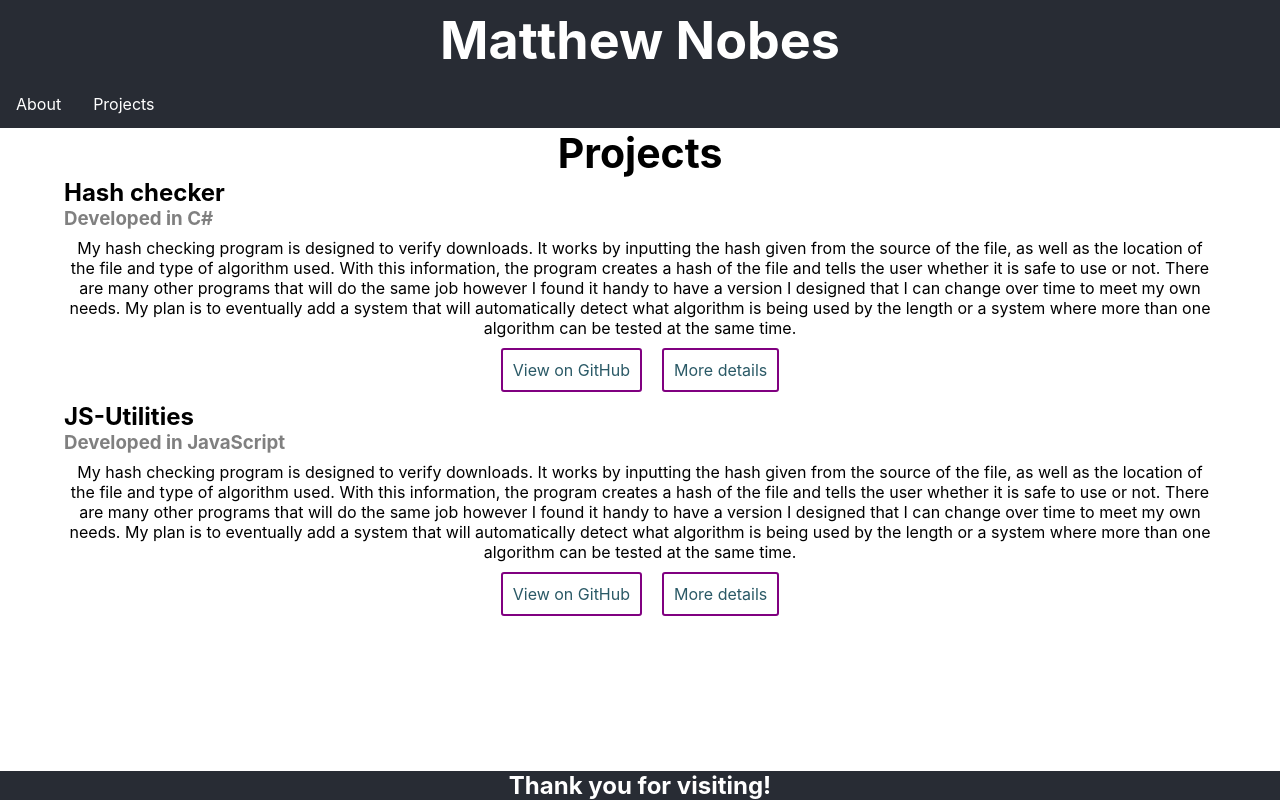
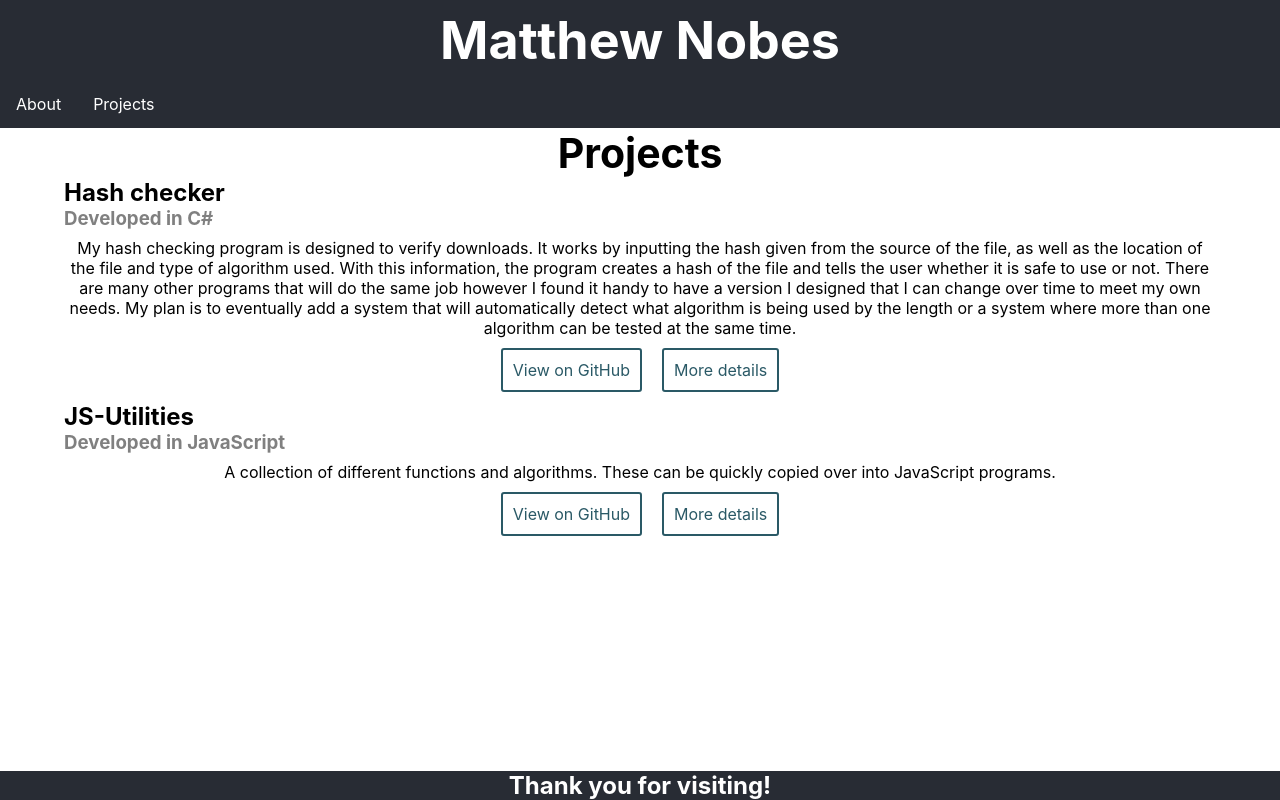
Before and after one commit to MatthewNobes/MatthewNobes.github.io, a React (Create React App) app: page /Projects in a window 1280 px wide. Built offline with nearby package versions, Linux system fonts and the light colour scheme.

Commit message:
Button styling changes

```diff
--- a/src/App.css
+++ b/src/App.css
@@ -114,7 +114,7 @@
   color: #2a5966;
   text-align: left;
   text-decoration: none;
-  border: 2px solid purple;
+  border: 2px solid #2a5966;
   border-radius: 3px;
   padding: 10px;
   margin: 10px;
@@ -122,3 +122,8 @@
 
   display: inline-block;
 }
+
+.Project-External-Links:hover {
+  background-color: #2a5966;
+  color: white;
+}
--- a/src/Components/main-pages/Projects.js
+++ b/src/Components/main-pages/Projects.js
@@ -13,7 +13,7 @@ export const projectsList = [
     projectName: "JS-Utilities",
     repoLink: "https://github.com/MatthewNobes/JS-Utilities",
     pagesLink: "https://matthewnobes.github.io/JS-Utilities/",
-    description: "My hash checking program is designed to verify downloads. It works by inputting the hash given from the source of the file, as well as the location of the file and type of algorithm used. With this information, the program creates a hash of the file and tells the user whether it is safe to use or not. There are many other programs that will do the same job however I found it handy to have a version I designed that I can change over time to meet my own needs. My plan is to eventually add a system that will automatically detect what algorithm is being used by the length or a system where more than one algorithm can be tested at the same time.",
+    description: "A collection of different functions and algorithms. These can be quickly copied over into JavaScript programs. ",
     primiaryLanguage: "JavaScript",
   },
 ];
```
